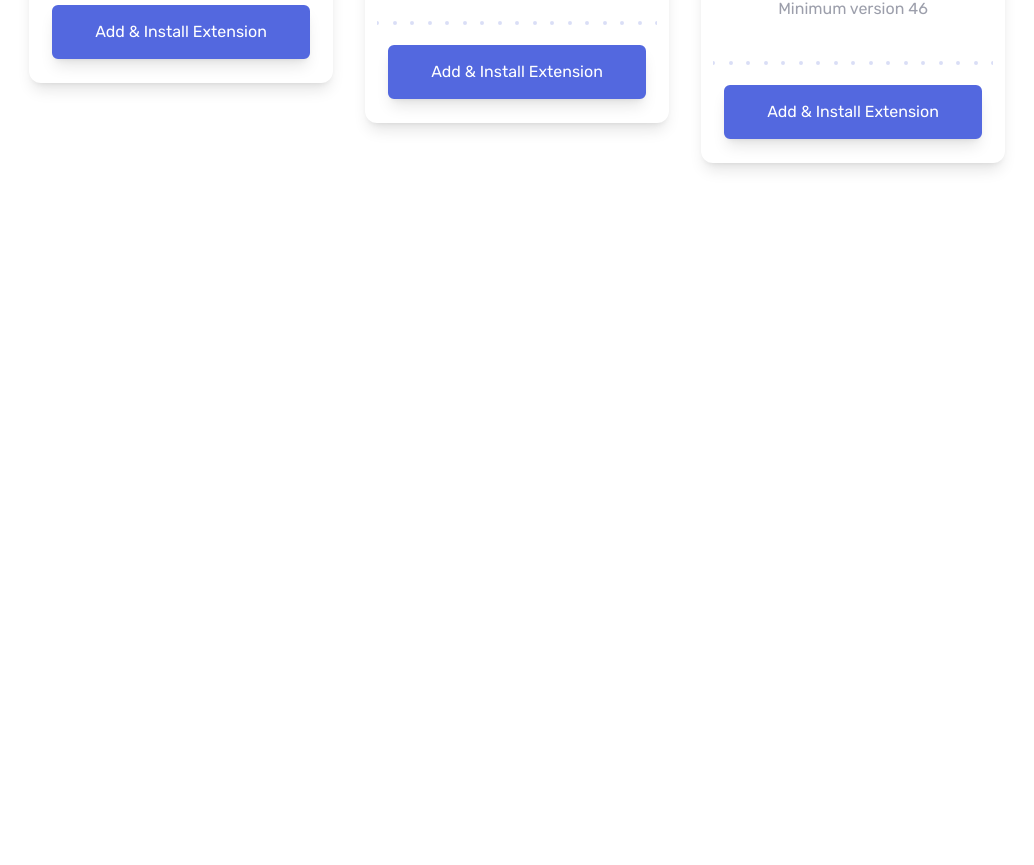
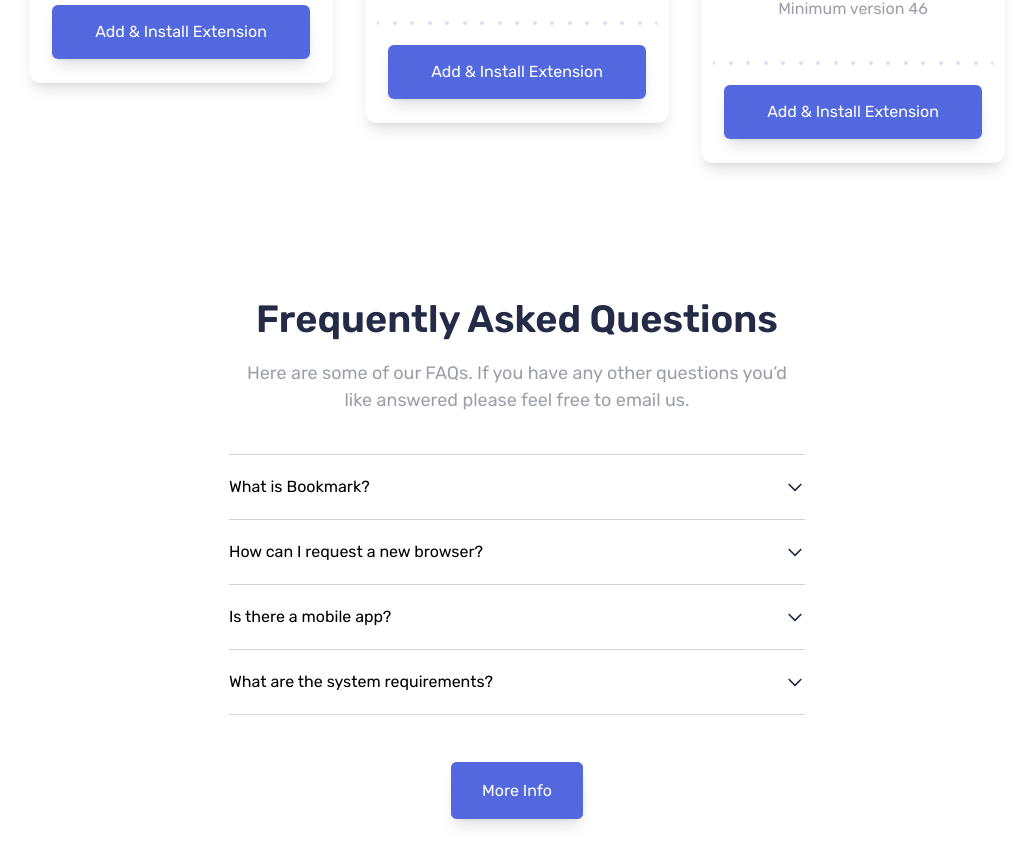
Before and after one commit to MIKOXO/Bookmark-landing-page, a React (Vite) app: page / in a window 1280 px wide. Shown: the part 1980-2845 px from the top of the page, without its empty margins (123-1157 px from the left). Before the commit the page ends 2167 px from the top, so only its background shows below. Built offline with nearby package versions, Linux system fonts and the light colour scheme.

Commit message:
FAQ component added

```diff
--- /dev/null
+++ b/src/components/FAQ.jsx
@@ -0,0 +1,106 @@
+import React, { useState } from "react";
+
+const faqs = [
+  {
+    question: "What is Bookmark?",
+    answer:
+      "Bookmark is a free online tool that allows you to create and manage your bookmarks easily. It helps you organize your favorite websites and access them quickly.",
+  },
+  {
+    question: "How can I request a new browser?",
+    answer:
+      "To request a new browser, you can fill out the form on our website with your name and email address. We will notify you when the new browser is available.",
+  },
+  {
+    question: "Is there a mobile app?",
+    answer:
+      "Yes, we have a mobile app available for both iOS and Android devices. You can download it from the App Store or Google Play Store.",
+  },
+  {
+    question: "What are the system requirements?",
+    answer:
+      "Bookmark is a web-based application, so it works on any device with a modern web browser. We recommend using the latest version of Chrome, Firefox, Safari, or Edge for the best experience.",
+  },
+];
+
+const FAQ = () => {
+  const [openIndex, setOpenIndex] = useState(null);
+
+  const toggleFAQ = (index) => {
+    setOpenIndex(openIndex === index ? null : index);
+  };
+
+  return (
+    <section className="mx-auto container px-6 lg:py-16 mt-24 lg:mt-10 flex flex-col items-center">
+      {/* Header Text */}
+      <div className="flex flex-col items-center space-y-3 max-w-2xl text-center">
+        <h1 className="text-[24px] lg:text-[38px] font-semibold text-Blue950">
+          Frequently Asked Questions
+        </h1>
+        <p className="text-Blue950 opacity-45 text-[15px] lg:text-[18px] max-w-[550px] mx-auto">
+          Here are some of our FAQs. If you have any other questions you’d like
+          answered please feel free to email us.
+        </p>
+      </div>
+
+      {/* FAQ Items */}
+      <div className="mt-10 mx-auto max-w-xl border-t border-Blue950 border-opacity-20 w-full">
+        {faqs.map((faq, index) => (
+          <div
+            className="border-b border-Blue950 border-opacity-20 outline-none"
+            key={index}
+          >
+            <button
+              onClick={() => toggleFAQ(index)}
+              className="w-full flex flex-row items-center justify-between py-5 text-left hover:text-Red400 transition-colors duration-300"
+            >
+              <span className="pr-4">{faq.question}</span>
+              <svg
+                xmlns="http://www.w3.org/2000/svg"
+                className={`h-5 w-5 transform transition-transform duration-300 ${
+                  openIndex === index
+                    ? "rotate-180 text-Red400"
+                    : "text-Blue950"
+                }`}
+                fill="none"
+                viewBox="0 0 24 24"
+                stroke="currentColor"
+              >
+                <path
+                  strokeLinecap="round"
+                  strokeLinejoin="round"
+                  strokeWidth={2}
+                  d="M19 9l-7 7-7-7"
+                />
+              </svg>
+            </button>
+
+            <div
+              className={`overflow-hidden transition-all duration-500 ease-in-out ${
+                openIndex === index
+                  ? "max-h-40 opacity-100"
+                  : "max-h-0 opacity-0"
+              }`}
+            >
+              <p className="text-Blue950 opacity-70 max-sm:text-[15px] pb-4">
+                {faq.answer}
+              </p>
+            </div>
+          </div>
+        ))}
+      </div>
+
+      {/* CTA Button */}
+      <div className="mt-16">
+        <a
+          href="#"
+          className="bg-Blue600 px-2 py-3 sm:px-7 sm:py-4 text-white rounded-md shadow-lg border-[3px] border-Blue600 hover:bg-transparent hover:text-Blue600 transition-all duration-300"
+        >
+          More Info
+        </a>
+      </div>
+    </section>
+  );
+};
+
+export default FAQ;
--- a/src/pages/Home.jsx
+++ b/src/pages/Home.jsx
@@ -3,6 +3,7 @@ import Navbar from "../components/Navbar";
 import Hero from "../components/Hero";
 import Features from "../components/Features";
 import DownloadExtension from "../components/DownloadExtension";
+import FAQ from "../components/FAQ";
 
 const Home = () => {
   return (
@@ -11,6 +12,7 @@ const Home = () => {
       <Hero />
       <Features />
       <DownloadExtension />
+      <FAQ />
     </>
   );
 };
```
